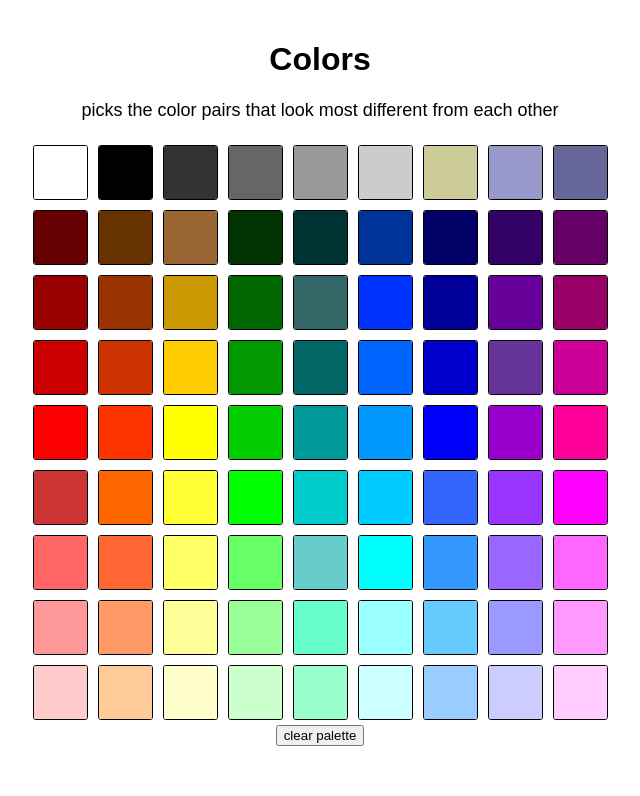
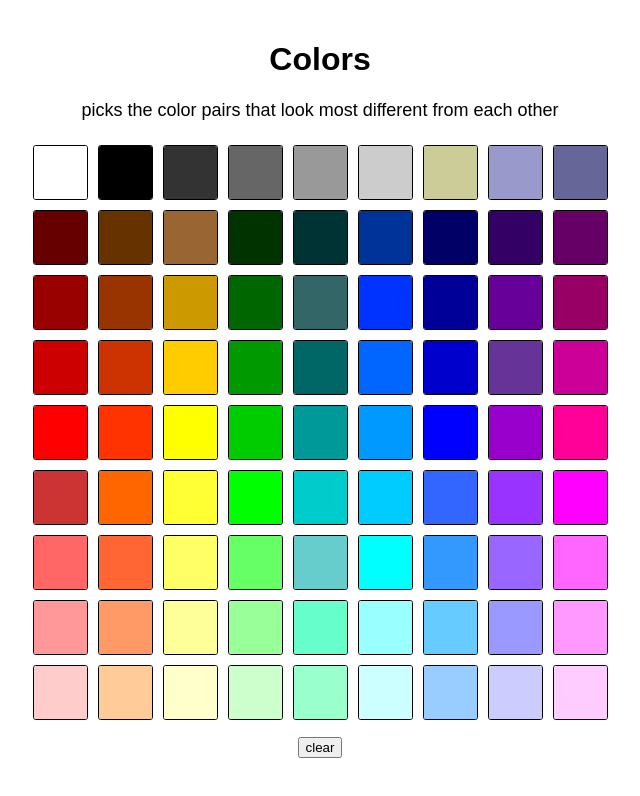
Before and after one commit to dom-o/colors, a React (Create React App) app in the folder colors/: page / in a window 1280 px wide. Shown: the top 796 px of the page, without its empty margins (320-960 px from the left). Built offline with nearby package versions, Linux system fonts and the light colour scheme.

Commit message:
Minor bugfixes.

```diff
--- a/colors/src/App.css
+++ b/colors/src/App.css
@@ -15,3 +15,8 @@
 .App-intro {
   font-size: large;
 }
+
+button {
+    margin-top: 2%;
+    margin-bottom: 5%
+}
--- a/colors/src/App.js
+++ b/colors/src/App.js
@@ -32,7 +32,7 @@ class App extends Component {
                 cardHeight={55}
                 cardWidth={55}
             />
-            <button onClick={this.handleClearClick}>clear palette</button>
+            <button onClick={this.handleClearClick}>clear</button>
             <CardGroup on={[]} cards={arrToCards(this.state.combos)} cardWidth={70} cardHeight={80} />
         </div>
       </div>
@@ -40,7 +40,7 @@ class App extends Component {
   }
 
     handleClearClick() {
-        this.setState({on: []});
+        this.setState({on: [], combos:[]});
     }
 
     handleClick(key) {
@@ -64,6 +64,9 @@ class App extends Component {
 
             combos = getColorCombos(rgb, 6);
             this.setState({combos:combos});
+        }
+        else {
+            this.setState({combos:[]});
         }
     }
 }
```
